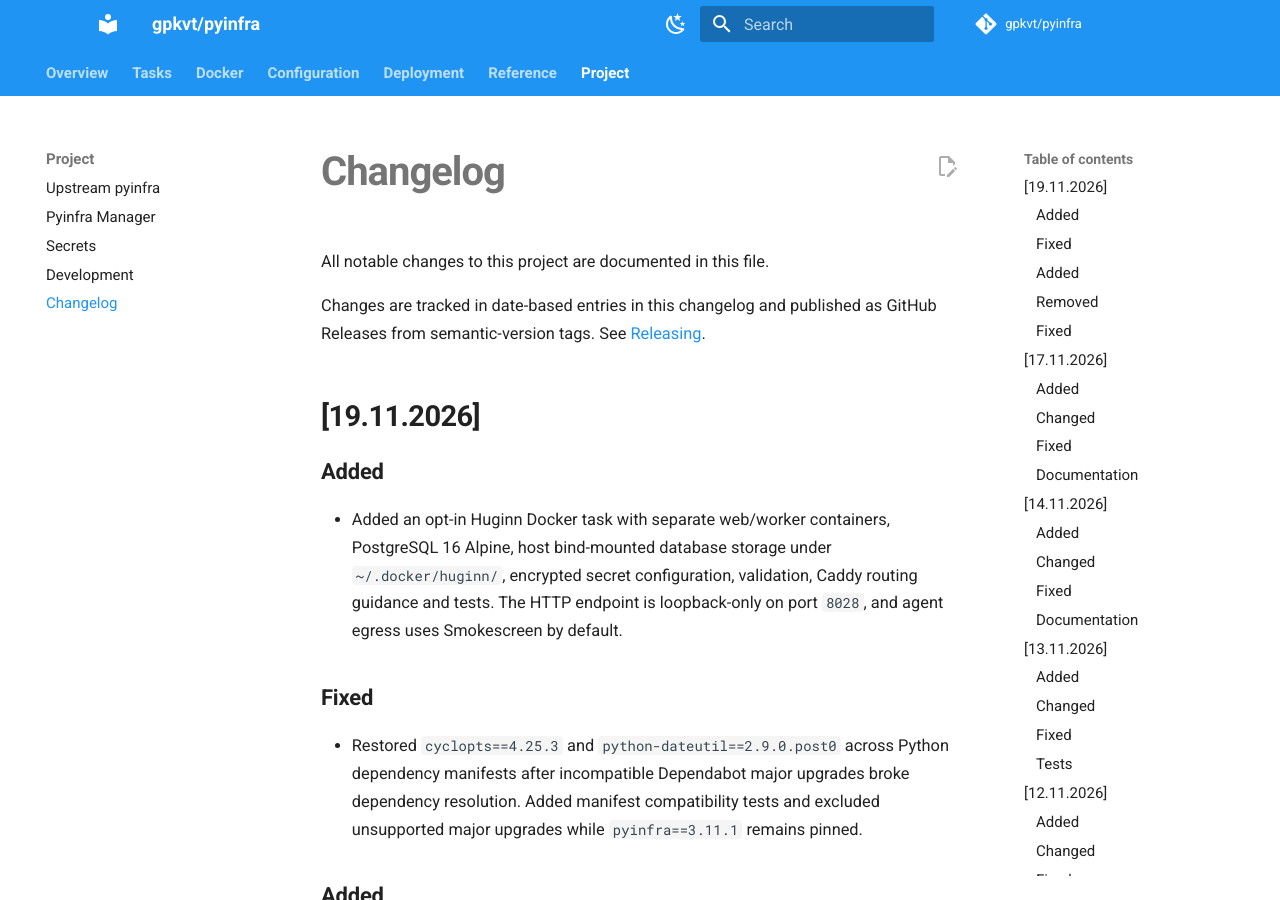
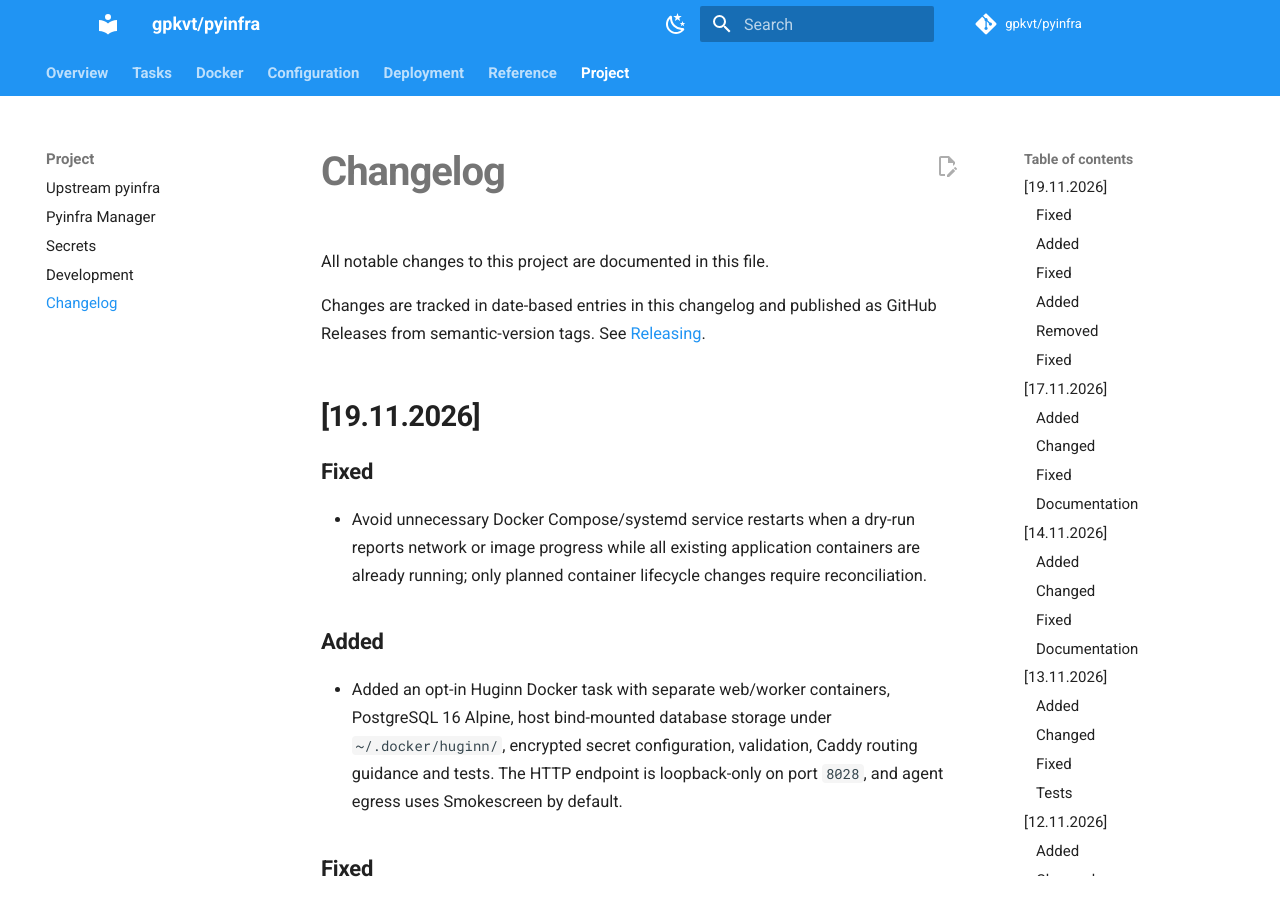
Before and after one commit to gpkvt/pyinfra, an MkDocs documentation site: the page built from docs/changelog.md, in a window 1280 px wide and 900 px high. Built offline with MkDocs 1.6.1 and Material for MkDocs 9.7.7, drawn with Linux system fonts in a browser that asks for light colours; comment, search, counter and statistics services are not loaded.

Commit message:
docs(docker): explain no-op reconciliation and report fix

```diff
--- a/docs/changelog.md
+++ b/docs/changelog.md
@@ -5,6 +5,10 @@ All notable changes to this project are documented in this file.
 Changes are tracked in date-based entries in this changelog and published as GitHub Releases from semantic-version tags. See [Releasing](releasing.md).
 
 ## [19.11.2026]
+
+### Fixed
+
+- Avoid unnecessary Docker Compose/systemd service restarts when a dry-run reports network or image progress while all existing application containers are already running; only planned container lifecycle changes require reconciliation.
 
 ### Added
 
```
